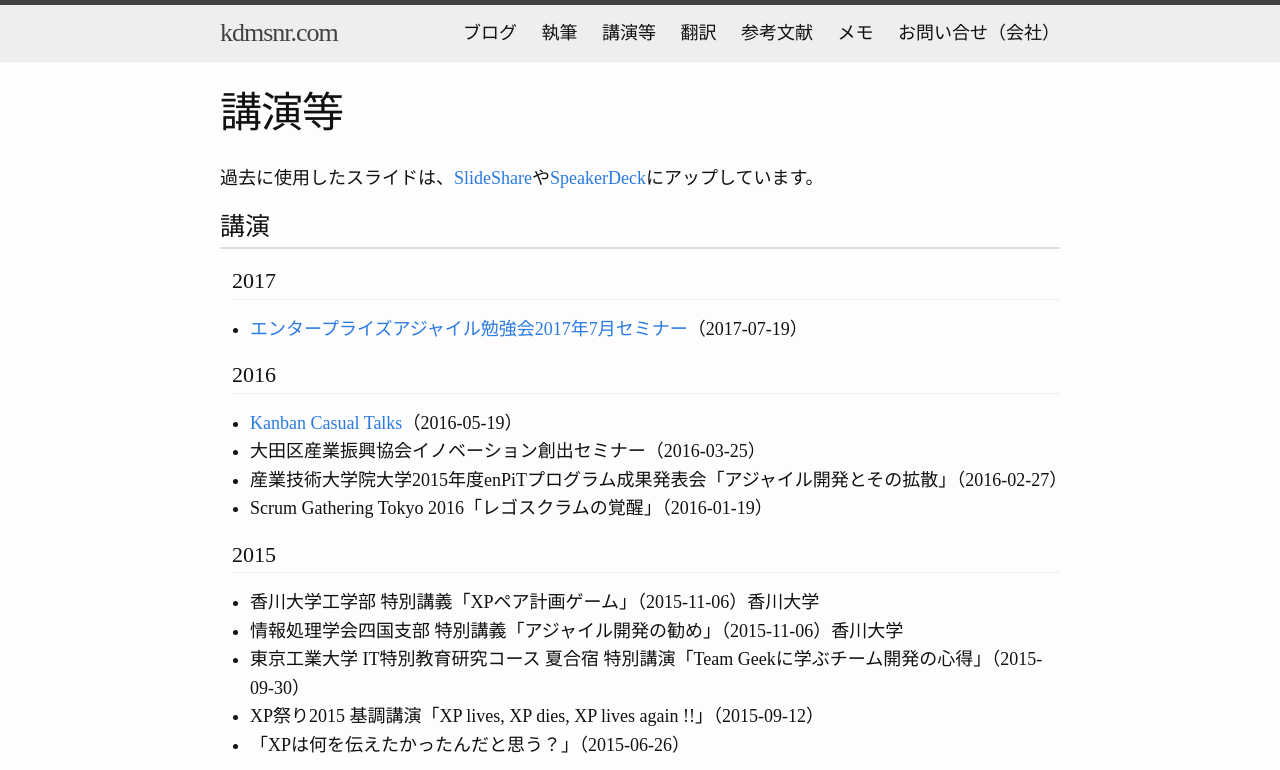
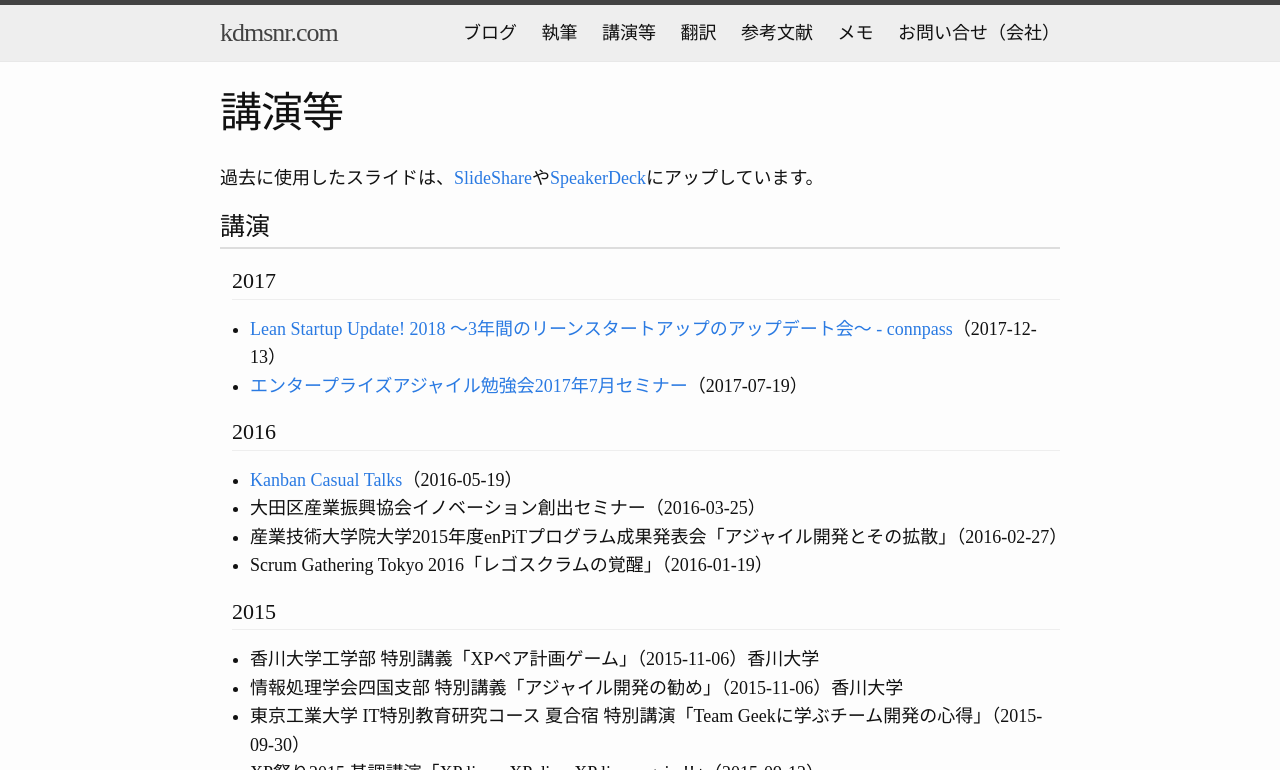
Before and after one commit to kdmsnr/kdmsnr.github.io, a Jekyll site: the page built from seminar/index.md, in a window 1280 px wide and 900 px high, cut to the strip 0-770 px from the top of the window. Built offline with Jekyll 4.4.1, drawn with Linux system fonts in a browser that asks for light colours; Markdown is read by kramdown in place of the engine named in the settings; comment, search, counter and statistics services are not loaded.

Commit message:
Add leanstartup-update

```diff
--- a/seminar/index.md
+++ b/seminar/index.md
@@ -11,6 +11,7 @@
 
 ### 2017
 
+- [Lean Startup Update! 2018 〜3年間のリーンスタートアップのアップデート会〜 - connpass](https://leanstartup.connpass.com/event/72252/)（2017-12-13）
 - [エンタープライズアジャイル勉強会2017年7月セミナー](https://easg.smartcore.jp/C22/notice_details/QkdKU1pnPT0=)（2017-07-19）
 
 ### 2016
```
